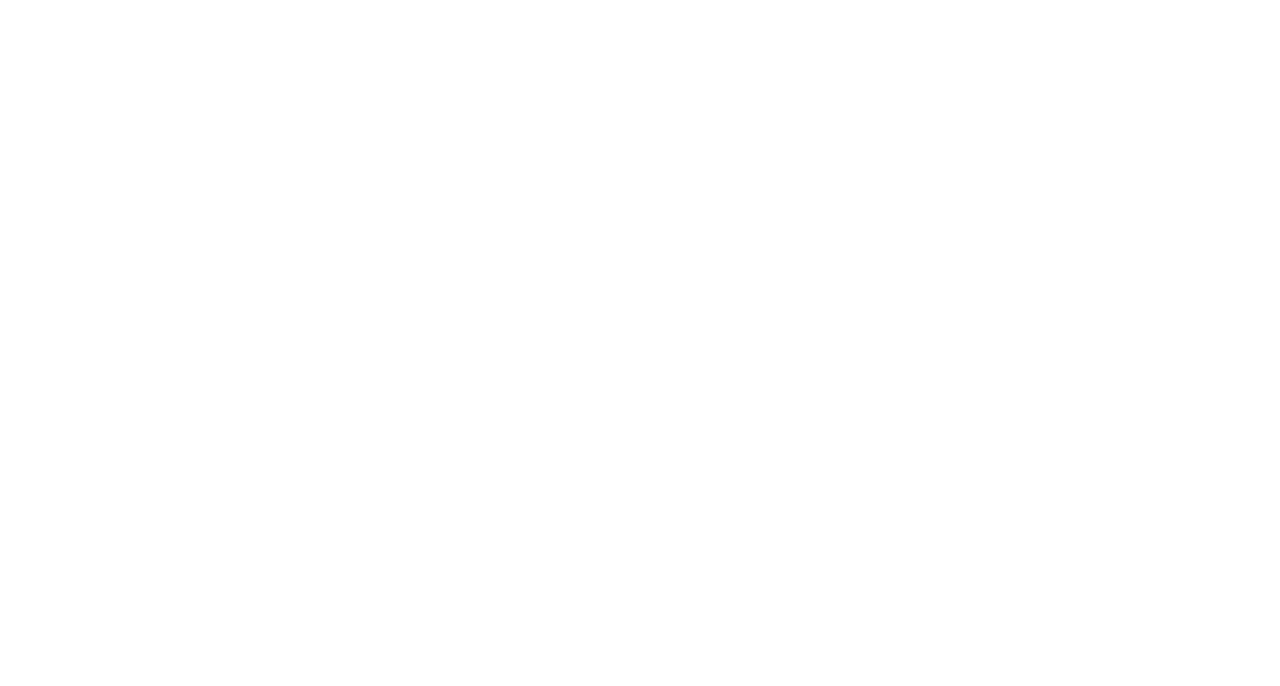
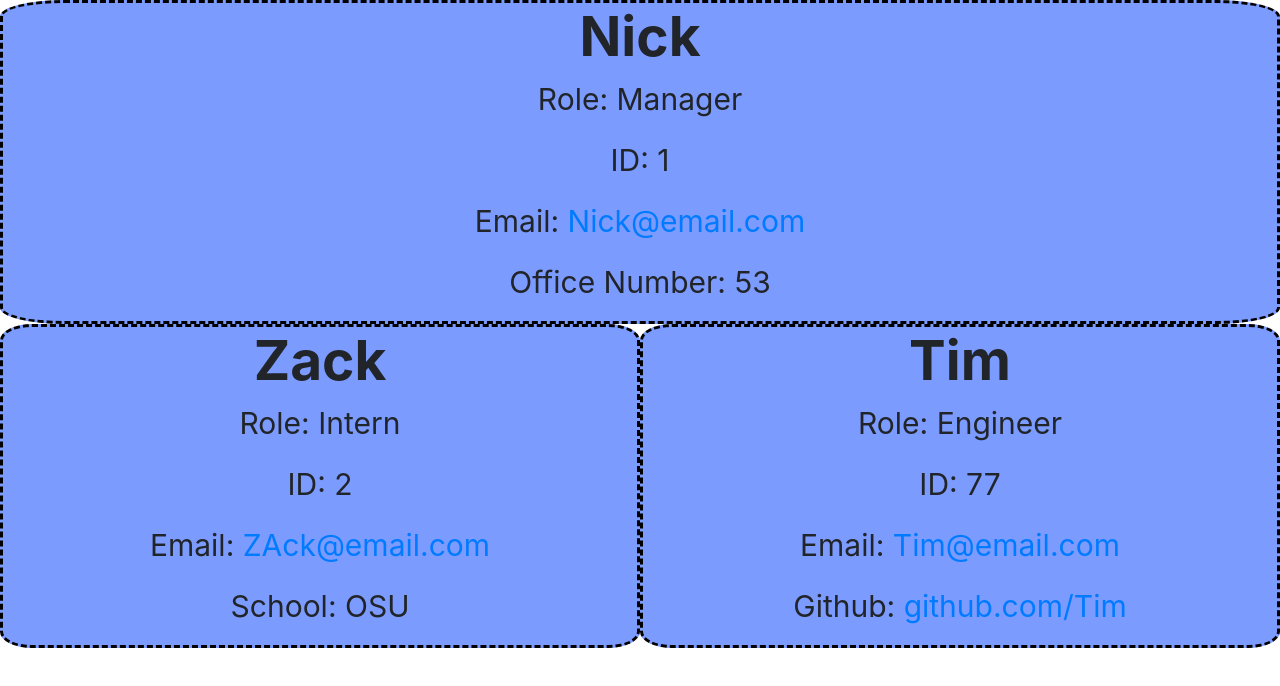
Before and after one commit to NickJ13/Team-Profile-Gen, a website: page dist/index.html in a window 1280 px wide. Drawn offline with nearby package versions, Linux system fonts and the light colour scheme.

Commit message:
html and css styling for output page

```diff
--- a/dist/index.html
+++ b/dist/index.html
@@ -11,8 +11,24 @@
         <title>Title</title>
         </head>
         <body>
-        <div class='employees'>
-
+        <div class='employee-manager'>
+            <h2>Nick</h2>
+            <p> Role: Manager</p>
+            <p> ID: 1</p>
+            <p> Email: <a href='Nick@email.com'>Nick@email.com</a></p>
+            <p> Office Number: 53</p>
+            </div><div class='employee-intern'>
+            <h2>Zack</h2>
+            <p> Role: Intern</p>
+            <p> ID: 2</p>
+            <p> Email: <a href='Zack@email.com'>ZAck@email.com</a></p>
+            <p> School: OSU</p>
+            </div><div class='employee-engineer'>
+            <h2>Tim</h2>
+            <p> Role: Engineer</p>
+            <p> ID: 77</p>
+            <p> Email: <a href='Tim@email.com'>Tim@email.com</a></p>
+            <p> Github: <a href='github.com/Tim'>github.com/Tim</a></p>
         </div>
         <script src="https://cdnjs.cloudflare.com/ajax/libs/jquery/3.5.1/jquery.slim.min.js"></script>
     <script src="https://cdnjs.cloudflare.com/ajax/libs/popper.js/1.16.1/umd/popper.min.js"></script>
--- a/dist/style.css
+++ b/dist/style.css
@@ -0,0 +1,48 @@
+body {
+    display: flex;
+    flex-wrap: wrap;
+    flex-direction: row;
+    width: 100%;
+    height: auto;
+    font-size: 30px;
+    background-color: rgb(255, 255, 255);
+}
+h2 {
+    font-size: 55px;
+    font-weight: bolder;
+}
+
+.employee-manager {
+    display: flex;
+    flex-direction: column;
+    align-items: center;
+    width: 100%;
+    background-color: rgb(124, 155, 255);
+    border: black;
+    border-radius: 5%;
+    border-style: dashed;
+}
+
+.employee-engineer {
+    display: flex;
+    flex-wrap: wrap;
+    align-items: center;
+    width: 50%;
+    background-color: rgb(124, 155, 255);
+    flex-direction: column;
+    border: rgb(0, 0, 0);
+    border-radius: 5%;
+    border-style: dashed;
+}
+
+.employee-intern {
+    display: flex;
+    flex-wrap: wrap;
+    align-items: center;
+    width: 50%;
+    background-color: rgb(124, 155, 255);
+    flex-direction: column;
+    border: rgb(0, 0, 0);
+    border-radius: 5%;
+    border-style: dashed;
+}
```
